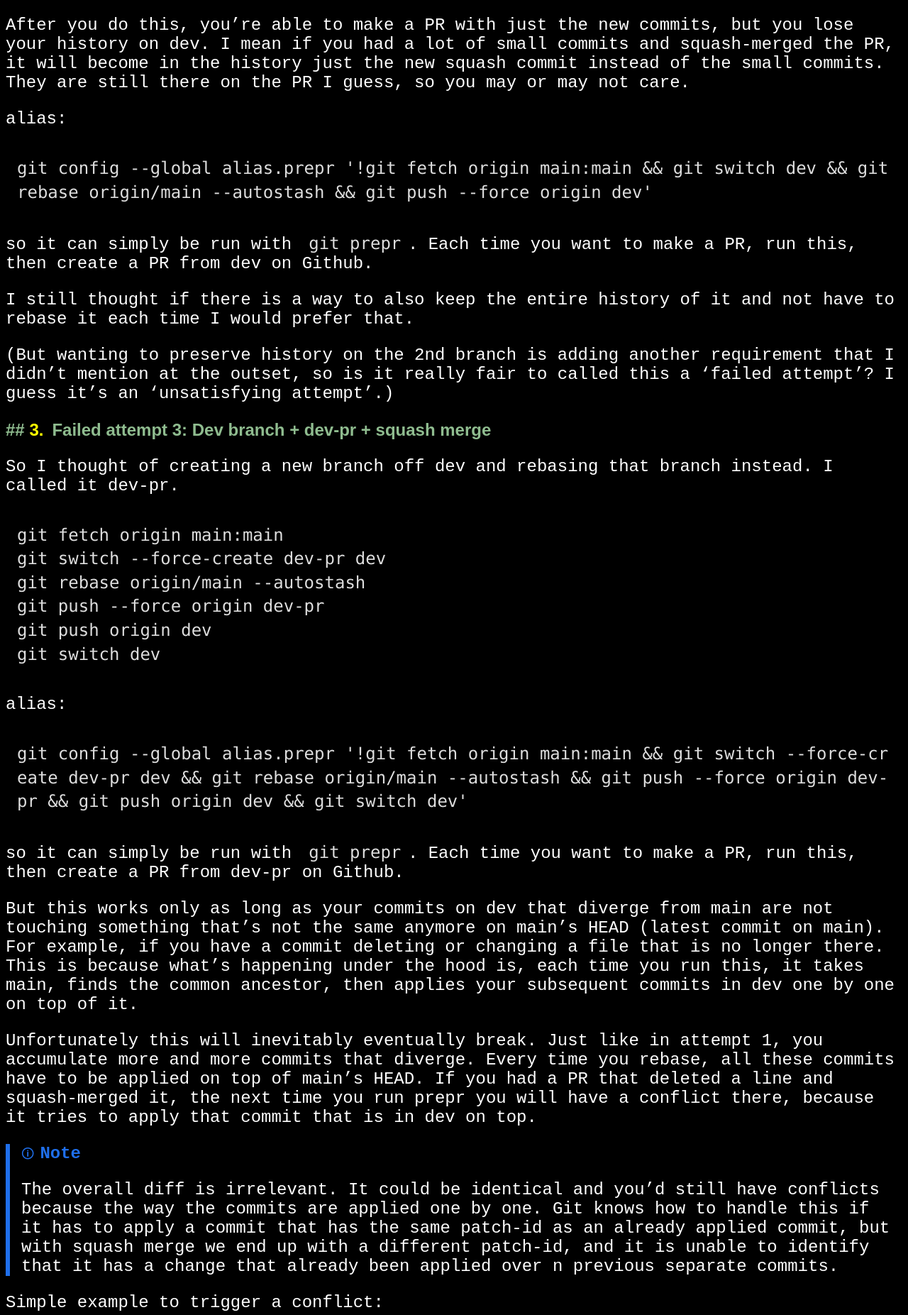
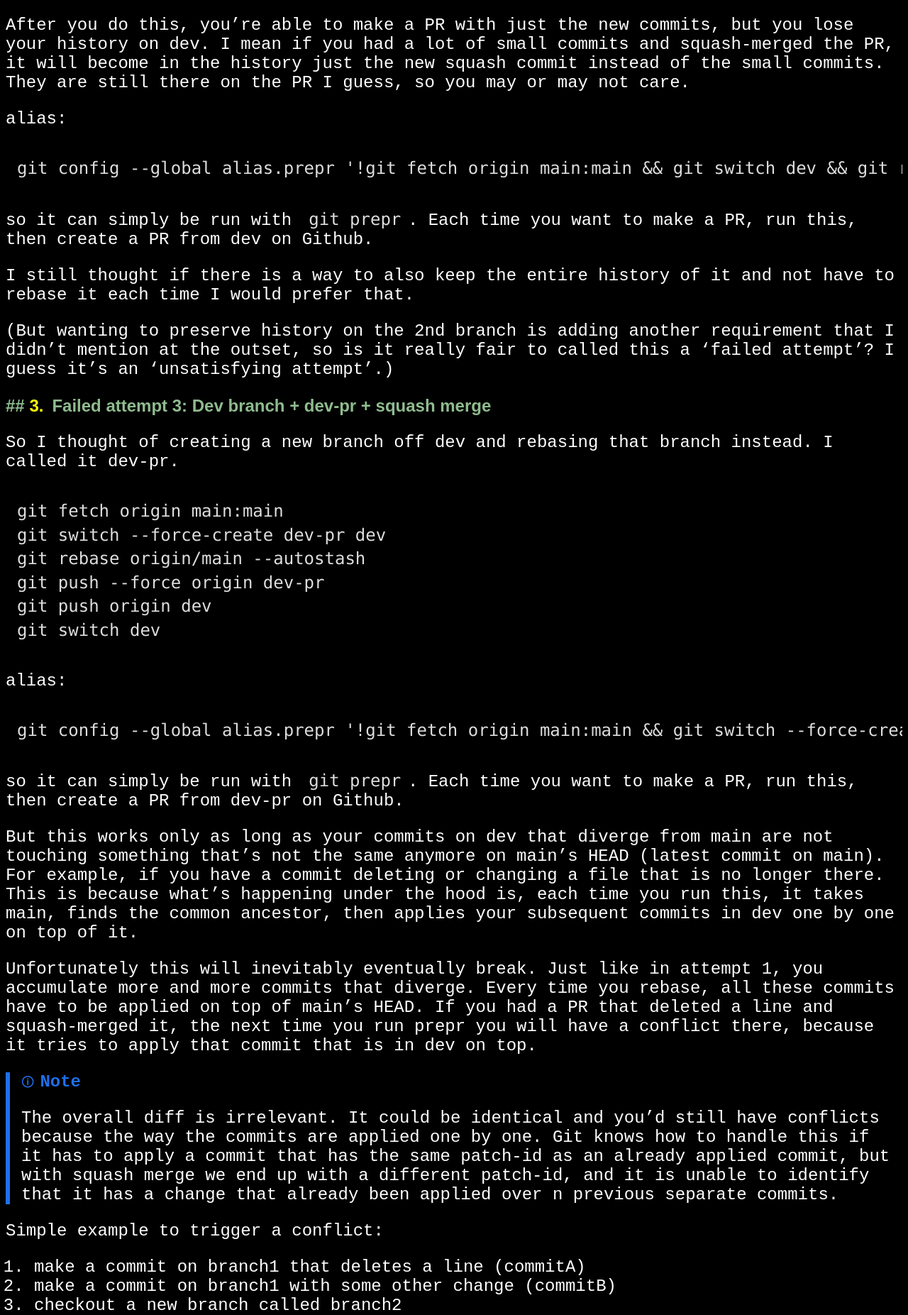
Before and after one commit to plu5/plu5.github.io, a Jekyll site: the page built from _posts/2025-02-17-git-dev-branch.md, in a window 1280 px wide. Shown: the part 2409-4262 px from the top of the page at 71% size. Built offline with Jekyll 4.4.1, drawn with Linux system fonts in a browser that asks for light colours.

Commit message:
fix(css): Don't wrap plaintext blocks to avoid breaking ascii art

```diff
--- a/public/css/irn.css
+++ b/public/css/irn.css
@@ -97,6 +97,12 @@ pre code {
 .highlight pre {
   margin-bottom: 0;
   color: #ddd;
+}
+
+/* Don't wrap plaintext (to avoid breaking ascii art) */
+.language-plaintext pre {
+  white-space: pre;
+  overflow-x: auto;
 }
 
 /* Gist via GitHub Pages */
```
